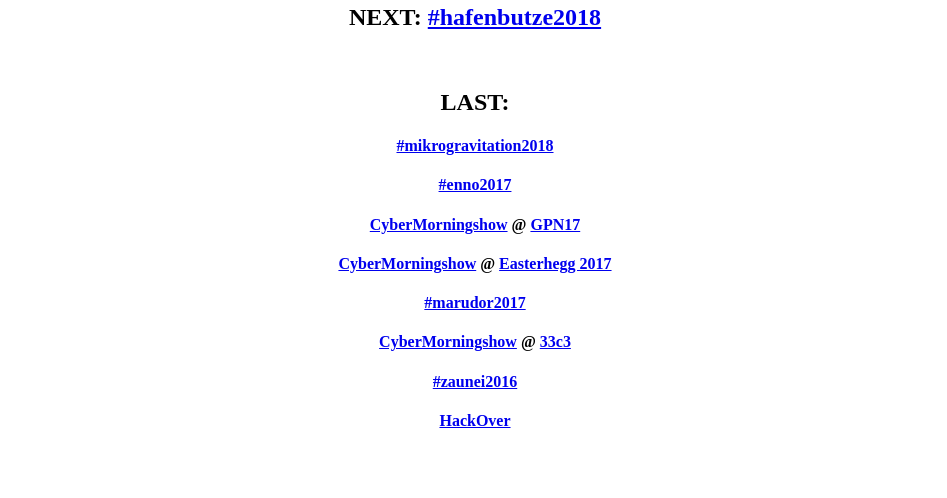
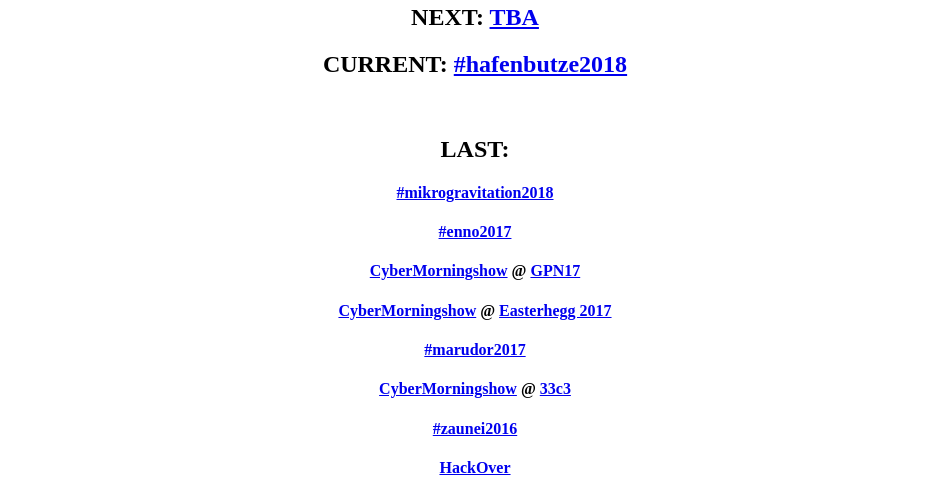
Before and after one commit to TundTEskalation/eskalation.rocks, a plain HTML site: page index.html in a window 1280 px wide. Shown: the part 628-1126 px from the top of the page, without its empty margins (165-1112 px from the left). Before the commit the page ends 1079 px from the top, so only its background shows below. Drawn offline with Linux system fonts and the light colour scheme.

Commit message:
changed to current

```diff
--- a/index.html
+++ b/index.html
@@ -6,7 +6,8 @@
 		<img width="65%" height="65%" alt="Logo" src="logo.svg"></img>
 		<br>
 		<!-- <h2>NEXT: <a href="mailto:anfragen@eskalation.rocks">Maybe your Event? ;)</a></h2> -->
-		<h2>NEXT: <a href="https://hafenbutze.space">#hafenbutze2018</a></h2>
+		<h2>NEXT: <a href="https://eskalation.rocks">TBA</a></h2>
+		<h2>CURRENT: <a href="https://hafenbutze.space">#hafenbutze2018</a></h2>
 		<br>
 		<h2>LAST:</h2>
 		<h4><a href="https://mikrogravitation.space">#mikrogravitation2018</a></h4>
```
